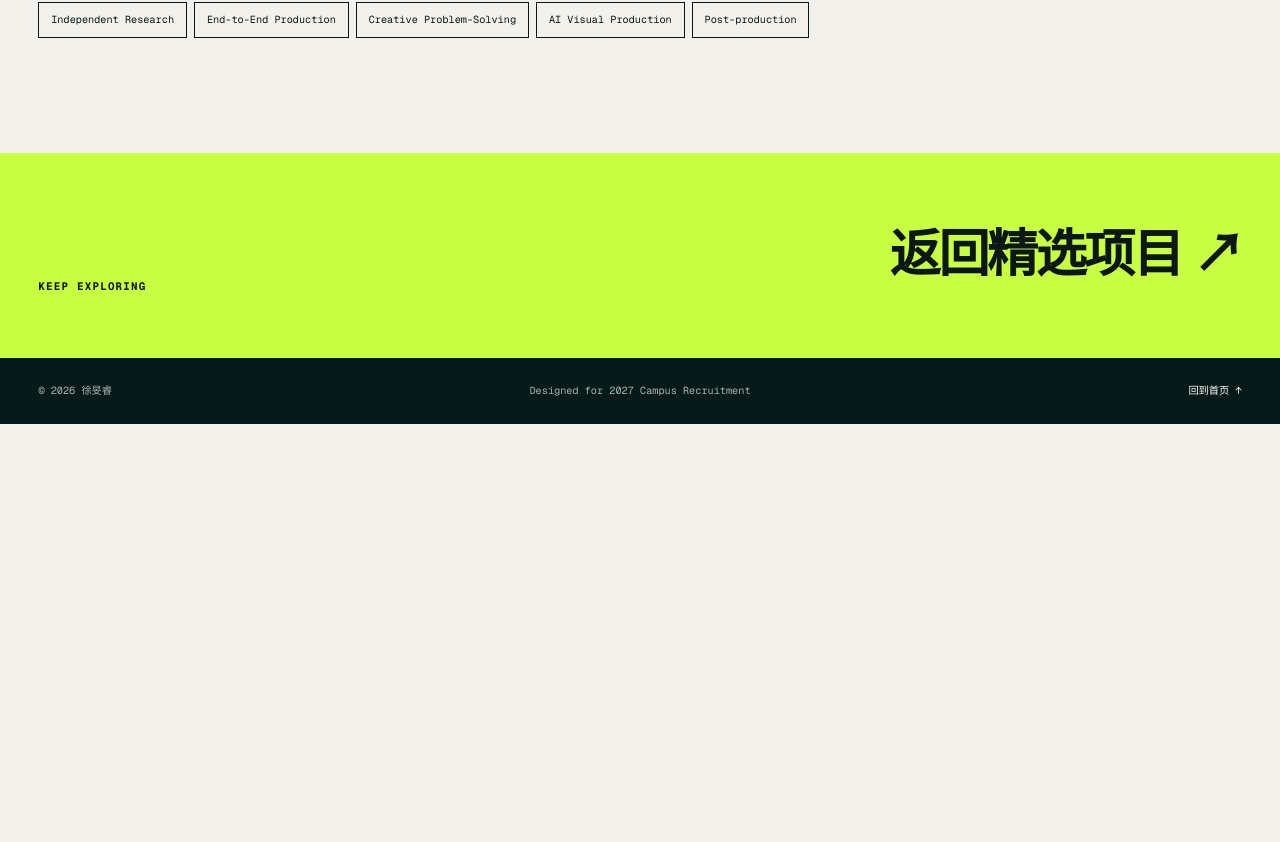
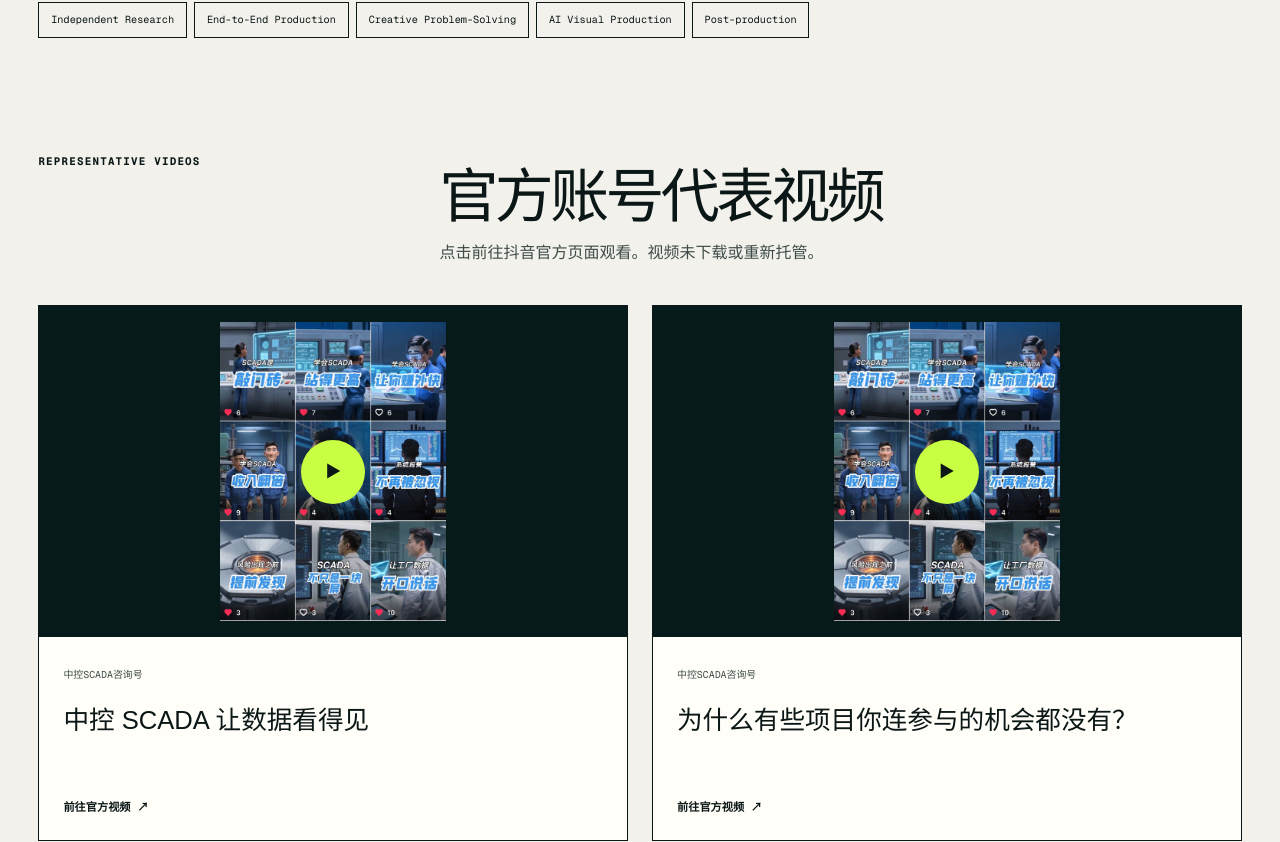
Before and after one commit to whxznjgn1983-pixel/portfolio-starter-kit, a Next.js app: page /projects/ai-video-production in a window 1280 px wide. Shown: the part 3623-4465 px from the top of the page. Before the commit the page ends 4047 px from the top, so only its background shows below. Built offline with nearby package versions, Linux system fonts and the light colour scheme.

Commit message:
Update resume path and add selected AI videos

```diff
--- a/app/data/portfolio.ts
+++ b/app/data/portfolio.ts
@@ -27,7 +27,7 @@
   navigation: [
     { label: 'Home', href: '/#home' }, { label: 'Projects', href: '/#projects' },
     { label: 'Experience', href: '/#experience' }, { label: 'About', href: '/#about' },
-    { label: 'Resume', href: '/#resume' },
+    { label: 'Resume', href: '/RaeResume.pdf', download: 'RaeResume.pdf' },
   ],
   profile: {
     name: '徐旻睿', englishName: 'RAE', university: 'University of Westminster',
@@ -130,6 +130,10 @@
         { title: '剪辑与后期包装', englishTitle: 'Post-production', content: '独立完成素材组接、视频剪辑、节奏调整与后期包装，将生成画面整合为可交付的完整内容。' },
         { title: '产品理念审核', englishTitle: 'Product Alignment', content: '团队主要审核视频表达是否符合产品核心理念与专业信息，避免产品理解或传播方向出现偏差。创意、技术探索与制作全流程由我独立负责。' },
         { title: '核心能力', englishTitle: 'Key Competencies', content: '这一项目主要体现了我在新技术应用、自主学习与独立交付方面的能力。', bullets: ['Independent Research｜自主研究 AI 工具、生成方法与应用方式。', 'End-to-End Production｜独立完成从创意、脚本、AI 画面到剪辑包装的全流程。', 'Creative Problem-Solving｜根据画面生成效果持续调整方法，将创意转化为可交付内容。'] },
+      ],
+      videos: [
+        { title: '中控 SCADA 让数据看得见', url: 'https://v.douyin.com/LmTZfLR13rw/', source: '中控SCADA咨询号', image: '/projects/ai-video-production/cover.jpg', imageAlt: '中控 SCADA 让数据看得见 AI 视频封面' },
+        { title: '为什么有些项目你连参与的机会都没有？', url: 'https://v.douyin.com/kU-vIfV8WJU/', source: '中控SCADA咨询号', image: '/projects/ai-video-production/cover.jpg', imageAlt: '为什么有些项目你连参与的机会都没有 AI 视频封面' },
       ], tags: ['Independent Research', 'End-to-End Production', 'Creative Problem-Solving', 'AI Visual Production', 'Post-production'],
     },
   } satisfies Record<string, CaseStudy>,
@@ -176,7 +180,7 @@
       '我希望将影视制作能力、内容策略思维与 AI 辅助生产能力结合，在内容营销、品牌传播与市场运营领域持续发展。',
     ], capabilities: ['内容责任与独立执行', '策略制定与落地', '数据监测与复盘', '跨团队协作', '流程标准化', '视觉制作', 'AI 辅助内容生产'],
   },
-  contact: { email: '13868826077@163.com', resumePath: '/resume.pdf?v=20261013-1', note: '欢迎通过邮箱联系，或下载 PDF 简历了解更多经历。' },
+  contact: { email: '13868826077@163.com', resumePath: '/RaeResume.pdf', note: '欢迎通过邮箱联系，或下载 PDF 简历了解更多经历。' },
 } as const
 
 export const allProjectSlugs = [
```
